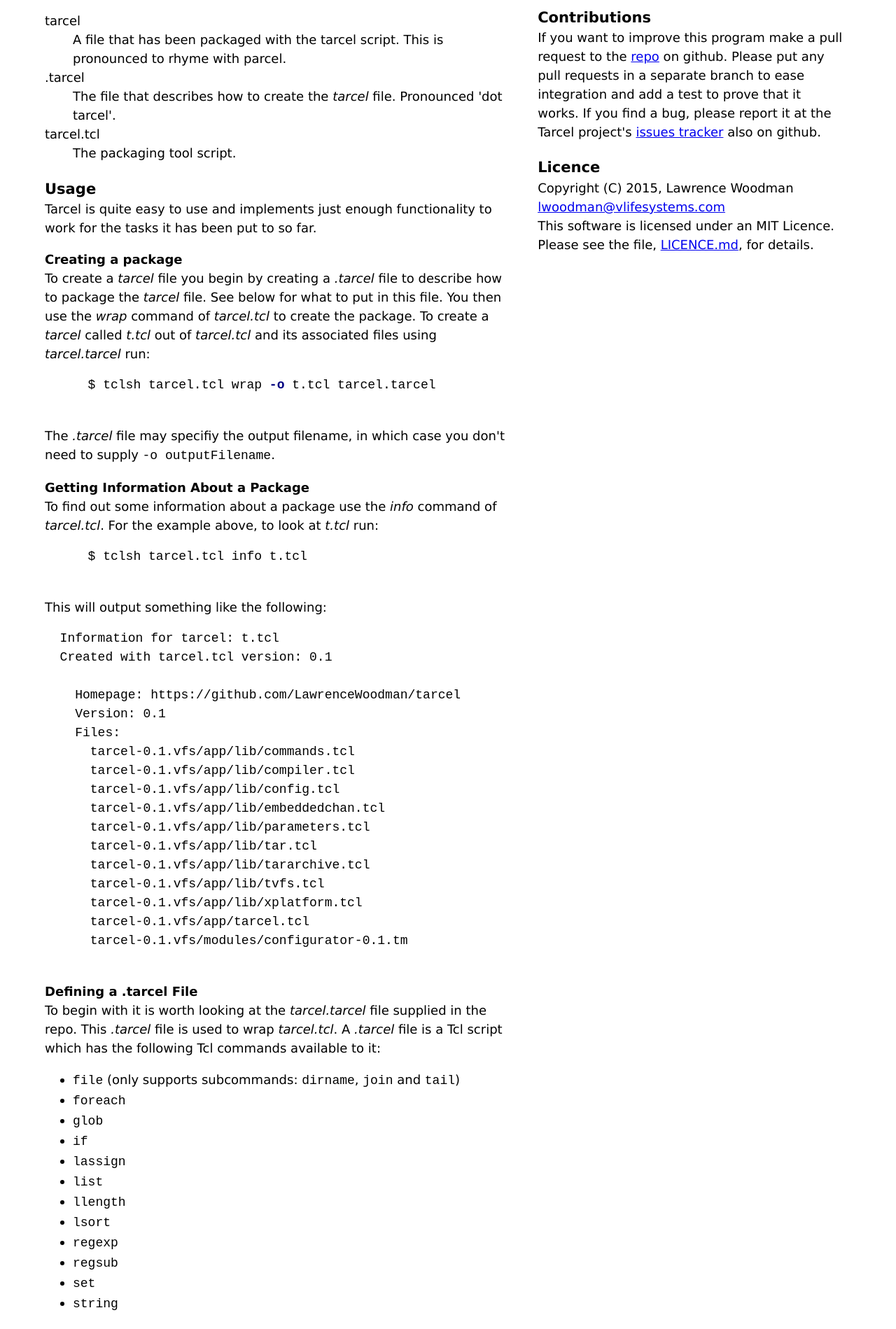
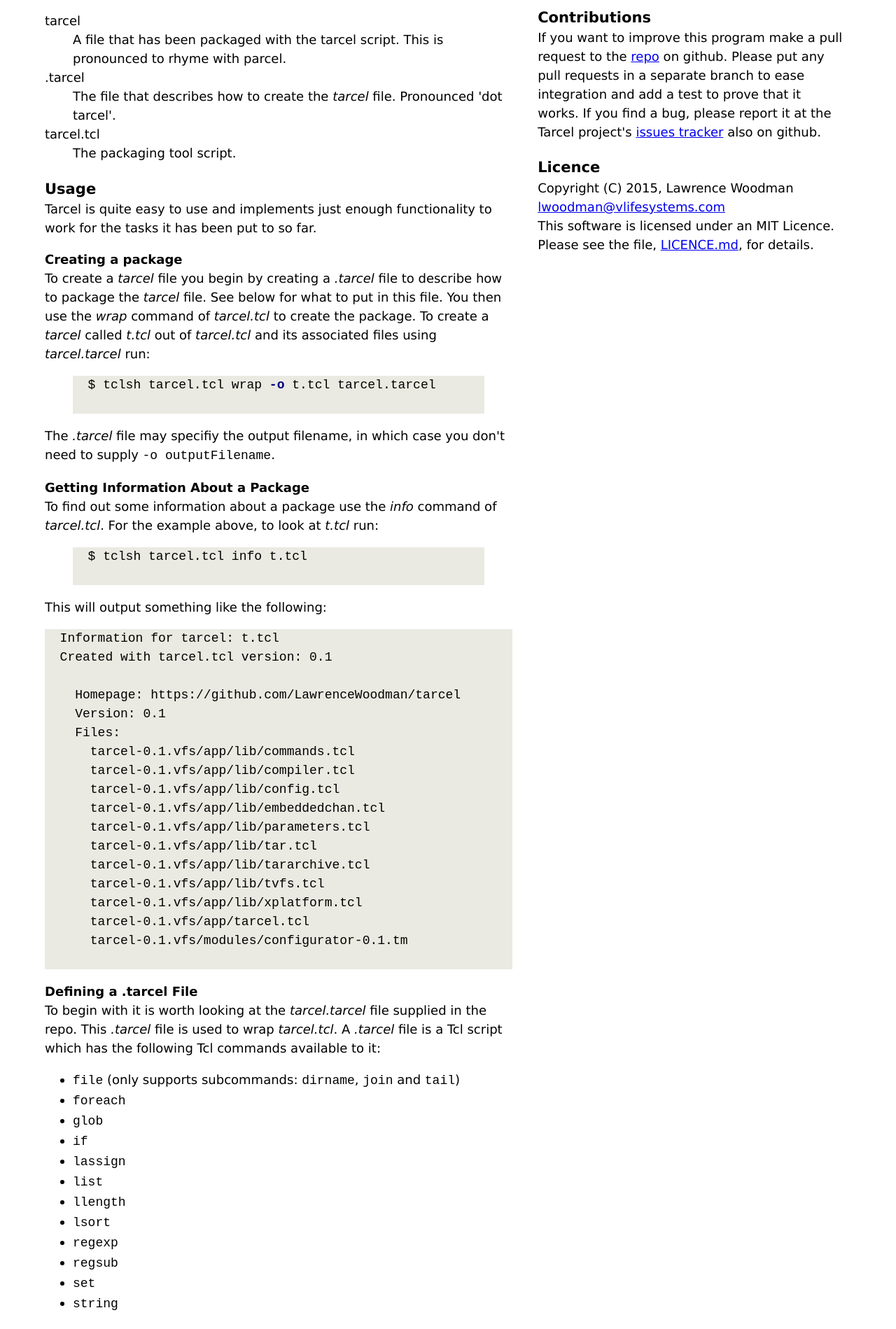
Before and after one commit to vlifesystems/vlifesystems.github.io, a Jekyll site: the page built from projects/tarcel/index.html, in a window 1280 px wide. Shown: the part 421-2320 px from the top of the page at 70% size. Built offline with Jekyll 4.4.1, drawn with Linux system fonts in a browser that asks for light colours.

Commit message:
Change background colour of pre elements

```diff
--- a/css/html_pygments.css
+++ b/css/html_pygments.css
@@ -1,6 +1,5 @@
 span.highlight,div.highlight pre {
   padding: 0.5em;
-  background: #EAEAE2;
   overflow-x: auto; /* Use horizontal scroller if needed; for Firefox 2, not needed in Firefox 3 */
   white-space: pre-wrap; /* css-3 */
   white-space: -moz-pre-wrap !important; /* Mozilla, since 1999 */
--- a/css/sitestyle.css
+++ b/css/sitestyle.css
@@ -180,3 +180,7 @@
 }
 
 div#profileText { margin-top: 1em; }
+
+pre {
+  background: #EAEAE2;
+}
```
